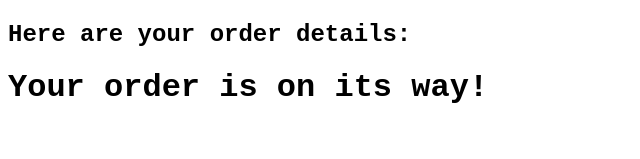
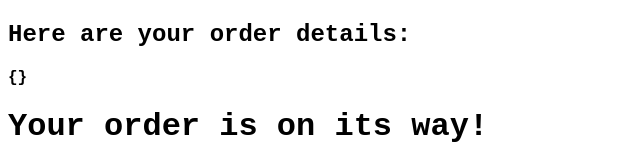
Before and after one commit to graceshoppers/grace-shoppers, a React app: page /#/thank_you/1 in a window 1280 px wide. Shown: the part 213-372 px from the top of the page, without its empty margins (0-640 px from the left). Built offline with nearby package versions, Linux system fonts and the light colour scheme; no server answers; the HTML template or start-up script is replaced by a standard one; what auth0-lock would draw is missing.

Commit message:
Checkout

```diff
--- a/src/components/ThankYou/ThankYou.js
+++ b/src/components/ThankYou/ThankYou.js
@@ -23,7 +23,7 @@ class ThankYou extends Component {
       <div className="container">
         {
           id
-          ? <div><h2>Here are your order details: </h2><h4>{JSON.stringify(order[0])}</h4>{console.log(order)}<h1>Your order is on its way!</h1></div>
+          ? <div><h2>Here are your order details: </h2><h4>{JSON.stringify(order)}</h4>{console.log(order)}<h1>Your order is on its way!</h1></div>
           : <div/>
         }
       </div>
```
